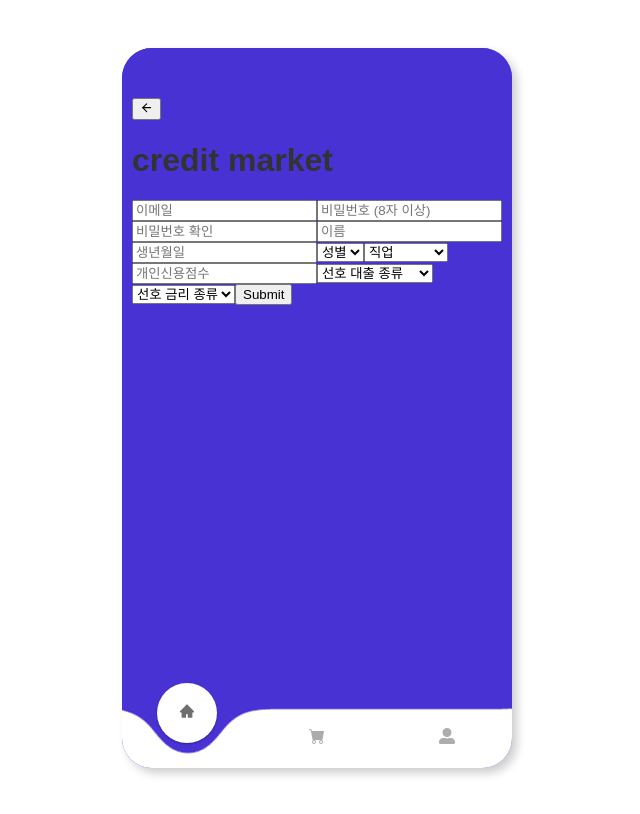
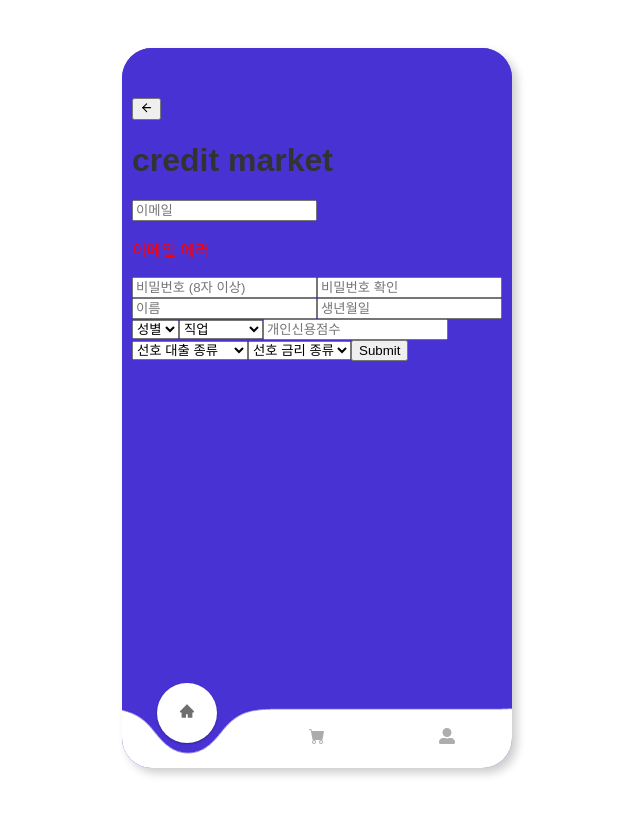
Before and after one commit to fastcampus-mini/credit-market-FE, a React (Vite) app: page /signup in a window 1280 px wide. Shown: the whole page, without its empty margins (323-963 px from the left). Built offline with nearby package versions, Linux system fonts and the light colour scheme; no server answers; what emotion-reset would draw is missing.

Commit message:
Feat: create signin form

```diff
--- a/src/pages/SignIn.tsx
+++ b/src/pages/SignIn.tsx
@@ -1,7 +1,51 @@
-import React from 'react';
+import React, { useRef } from 'react';
+import styled from '@emotion/styled';
+import { useNavigate } from 'react-router';
+import colors from '@/styles/colors';
+
+const HomeStyle = styled.div`
+  padding: 20px 10px;
+  position: relative;
+  z-index: 1;
+
+  #lottie {
+    width: 100px;
+  }
+`;
 
 const SignIn = () => {
-  return <div>SignIn</div>;
+  const handleSubmit = (event: React.FormEvent<HTMLFormElement>) => {
+    // 엔터키 입력시 서브밋 되는 거 막아야함
+    event.preventDefault();
+    const formData = new FormData(event.target as HTMLFormElement);
+    const name = formData.get('name') as string;
+    const email = formData.get('email') as string;
+    console.log({ name, email });
+  };
+
+  const navigate = useNavigate();
+  const goHome = () => {
+    navigate('/', { state: '/login' });
+  };
+  const goSignup = () => {
+    navigate('/signup', { state: '/login' });
+  };
+
+  return (
+    <HomeStyle>
+      <div className="title">Credit Market</div>
+      <p>email</p>
+      <form onSubmit={handleSubmit}>
+        <input type="text" name="email" placeholder="Email" />
+        <input type="password" name="password" placeholder="Password" />
+        <button type="submit" onClick={goHome}>
+          LOGIN
+        </button>
+      </form>
+
+      <button onClick={goSignup}>JOIN</button>
+    </HomeStyle>
+  );
 };
 
 export default SignIn;
--- a/src/pages/Signup.tsx
+++ b/src/pages/Signup.tsx
@@ -1,7 +1,9 @@
-import React from 'react';
+import React, { useRef } from 'react';
 import styled from '@emotion/styled';
 import { FiArrowLeft } from 'react-icons/fi';
 import { useNavigate } from 'react-router';
+import colors from '@/styles/colors';
+import { isValidateEmail } from '@/utils/validLogic';
 
 const HomeStyle = styled.div`
   padding: 20px 10px;
@@ -16,7 +18,7 @@ const HomeStyle = styled.div`
 const Signup = () => {
   const navigate = useNavigate();
   const goHome = () => {
-    navigate('/home', { state: '/signup' });
+    navigate('/', { state: '/signup' });
   };
 
   const goLogin = () => {
@@ -24,12 +26,15 @@ const Signup = () => {
   };
 
   const handleSubmit = (event: React.FormEvent<HTMLFormElement>) => {
+    // 엔터키 입력시 서브밋 되는 거 막아야함
     event.preventDefault();
     const formData = new FormData(event.target as HTMLFormElement);
     const name = formData.get('name') as string;
     const email = formData.get('email') as string;
     console.log({ name, email });
   };
+
+  const emailRef = useRef<HTMLInputElement>(null);
 
   return (
     <HomeStyle>
@@ -40,9 +45,14 @@ const Signup = () => {
         <h1>credit market</h1>
       </div>
       <form onSubmit={handleSubmit}>
-        <input type="text" name="email" placeholder="이메일" />
-        <input type="text" name="password" placeholder="비밀번호 (8자 이상)" />
-        <input type="text" name="password-check" placeholder="비밀번호 확인" />
+        <input type="text" name="email" placeholder="이메일" ref={emailRef} />
+        {emailRef.current && isValidateEmail(emailRef.current.value) ? ( // useState 이용해야 할듯
+          <p style={{ color: 'green' }}> 확인 완료 </p>
+        ) : (
+          <p style={{ color: 'red' }}> 이메일 에러 </p>
+        )}
+        <input type="password" name="password" placeholder="비밀번호 (8자 이상)" />
+        <input type="password" name="password-check" placeholder="비밀번호 확인" />
         <input type="text" name="name" placeholder="이름" />
         <input type="number" name="birth" placeholder="생년월일" />
         <select name="sex" id="">
@@ -59,7 +69,7 @@ const Signup = () => {
           <option value="job6">직장인</option>
           <option value="job7">학생</option>
         </select>
-        <input type="number" placeholder="개인신용점수" />
+        <input type="number" name="credit" placeholder="개인신용점수" />
         <select name="loan" id="">
           <option value="">선호 대출 종류</option>
           <option value="">중장기 신용 대출</option>
--- /dev/null
+++ b/src/utils/validLogic.ts
@@ -0,0 +1,23 @@
+export const isValidateEmail = (email: string) => {
+  return /^[A-Za-z0-9.\-_]+@([A-Za-z0-9-]+\.)+[A-Za-z]{2,6}$/.test(email);
+};
+
+export const isValidatePassword = (password: string) => {
+  return !(password.length < 8 || password.length > 20);
+  // return '비밀번호는 8자 이상으로 설정하셔야 해요.';
+};
+
+export const isValidateName = (name: string) => {
+  return !(name.length < 1 || !/^[가-힣]+$/.test(name));
+  // return '이름은 한글로 정확하게 입력해주세요.';
+};
+
+export const isValidateCreditScore = (credit: number) => {
+  return !(credit < 0 || credit > 1000);
+  // return '개인신용점수를 정확하게 입력해주세요.';
+};
+
+export const isValidatePasswordCheck = (password: string, passwordCheck: string) => {
+  return password === passwordCheck;
+  // return '비밀번호를 다시 확인해주세요.';
+};
--- a/tsconfig.json
+++ b/tsconfig.json
@@ -21,6 +21,6 @@
       "@/*": ["src/*"]
     }
   },
-  "include": ["src"],
+  "include": ["src", "src/utils/.ts"],
   "references": [{ "path": "./tsconfig.node.json" }]
 }
```
